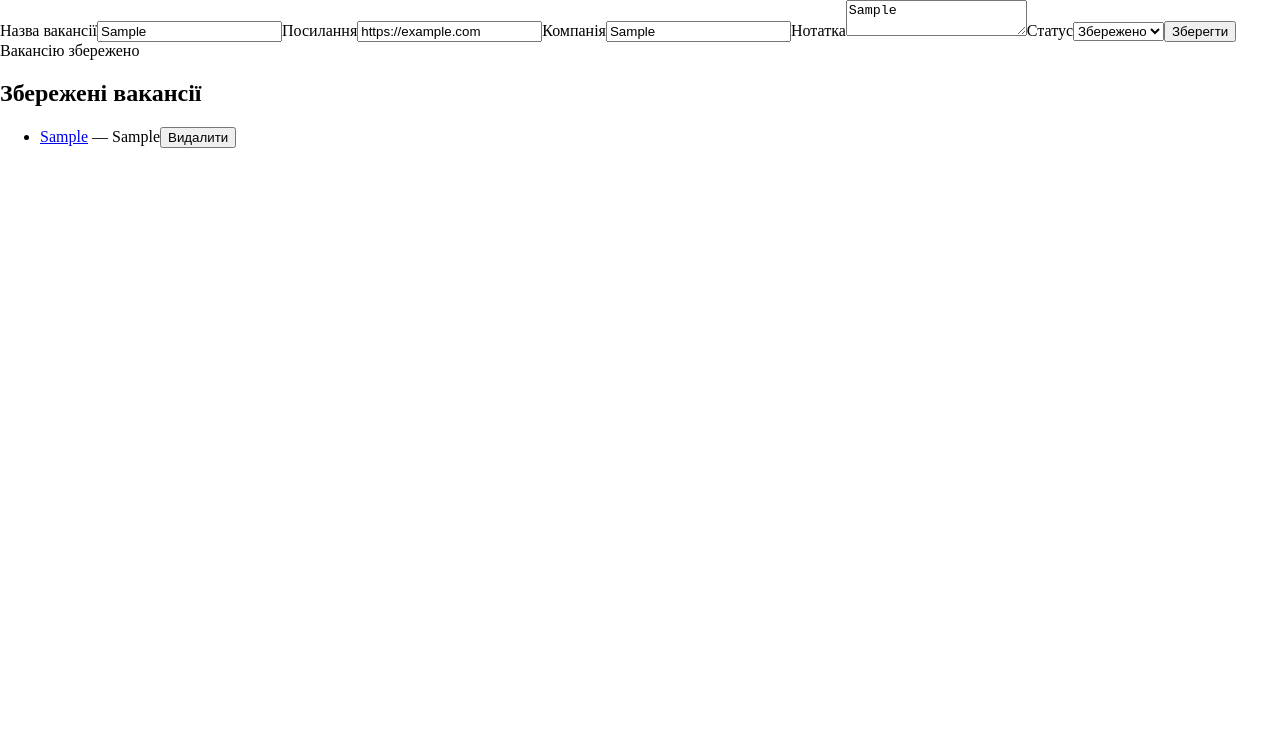
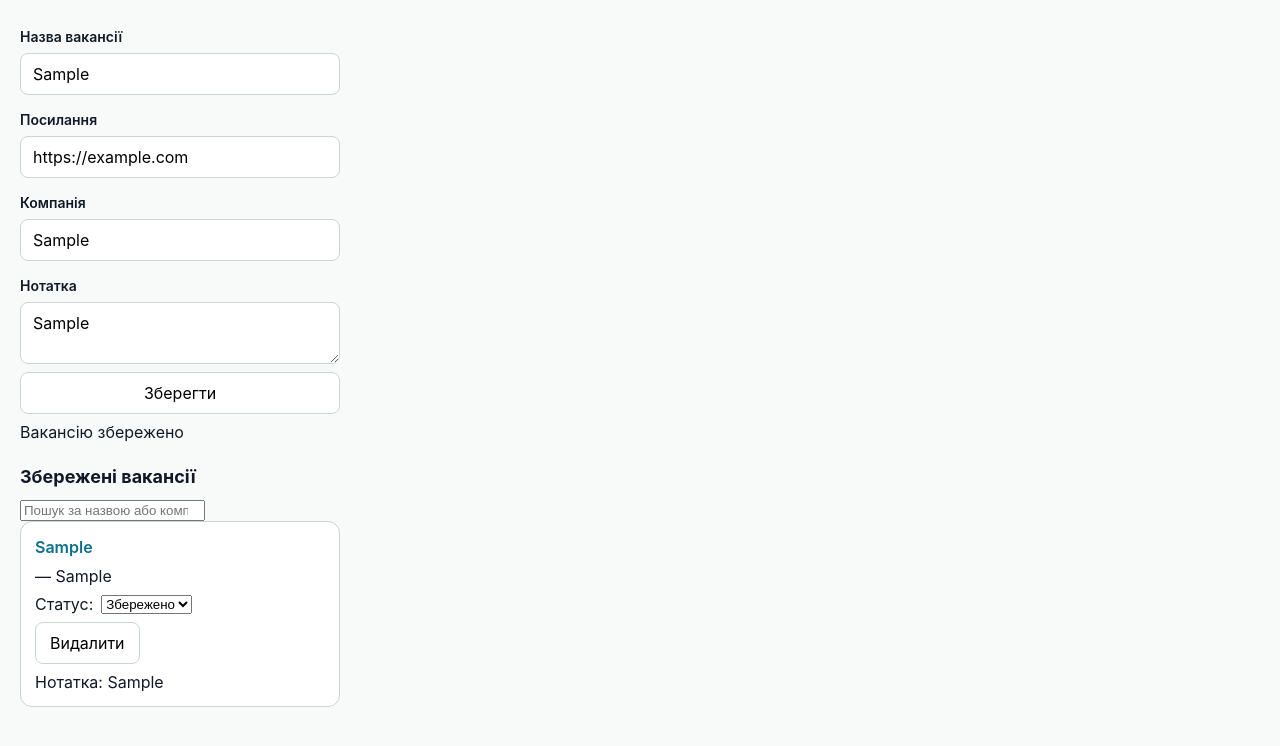
Before and after one commit to TetianaShch/job-tracker, a React (Vite) app: page / in a window 1280 px wide. Both pictures are taken after typing "Sample", "https://example.com", "Sample", "Sample" into the empty fields and a click on the button "Зберегти". Shown: the top 746 px of the page. Built offline with nearby package versions, Linux system fonts and the light colour scheme; no server answers.

Commit message:
Add vacancy status updates, search, and popup styles

```diff
--- /dev/null
+++ b/src/App.css
@@ -0,0 +1,79 @@
+form {
+  display: grid;
+  gap: 8px;
+}
+
+form label {
+  margin-top: 8px;
+  font-size: 14px;
+  font-weight: 600;
+}
+
+form input,
+form textarea,
+form select {
+  width: 100%;
+  padding: 10px 12px;
+  border: 1px solid #cbd5d1;
+  border-radius: 8px;
+  background: #fff;
+  font: inherit;
+}
+
+form button,
+section li button {
+  appearance: none;
+  border: 1px solid #cbd5d1;
+  background: #fff;
+  padding: 10px 14px;
+  border-radius: 8px;
+  font: inherit;
+  cursor: pointer;
+}
+
+section {
+  margin-top: 24px;
+}
+
+section h2 {
+  margin: 0 0 12px;
+  font-size: 18px;
+}
+
+section ul {
+  display: grid;
+  gap: 12px;
+  margin: 0;
+  padding: 0;
+  list-style: none;
+}
+
+section li {
+  display: flex;
+  flex-direction: column;
+  align-items: flex-start;
+  gap: 8px;
+
+  padding: 14px;
+  border: 1px solid #cbd5d1;
+  border-radius: 12px;
+  background: #fff;
+}
+
+section li a {
+  color: #0b718c;
+  font-weight: 600;
+  line-height: 1.4;
+  text-decoration: none;
+  overflow-wrap: anywhere;
+}
+
+section li a:hover {
+  text-decoration: underline;
+}
+
+.statusRow {
+  display: flex;
+  align-items: center;
+  gap: 8px;
+}
--- a/src/App.tsx
+++ b/src/App.tsx
@@ -1,15 +1,29 @@
 import { useEffect, useState } from "react";
 import type { Vacancy, VacancyStatus } from "./types/vacancy";
-import { getVacancies, saveVacancy, deleteVacancy } from "./services/vacancies";
+
+import {
+  getVacancies,
+  saveVacancy,
+  deleteVacancy,
+  updateVacancyStatus,
+} from "./services/vacancies";
+import "./App.css";
+
+const statusLabels: Record<VacancyStatus, string> = {
+  Saved: "Збережено",
+  Applied: "Подано",
+  Interview: "Інтерв’ю",
+  Rejected: "Відхилено",
+};
 
 function App() {
   const [title, setTitle] = useState("");
   const [url, setUrl] = useState("");
   const [company, setCompany] = useState("");
   const [note, setNote] = useState("");
-  const [status, setStatus] = useState<VacancyStatus>("Saved");
   const [message, setMessage] = useState("");
   const [vacancies, setVacancies] = useState<Vacancy[]>([]);
+  const [search, setSearch] = useState("");
 
   useEffect(() => {
     getVacancies().then(setVacancies);
@@ -30,7 +44,7 @@ function App() {
       company: company.trim(),
       url: url.trim(),
       note: note.trim(),
-      status,
+      status: "Saved",
       createdAt: new Date().toISOString(),
     };
 
@@ -47,6 +61,22 @@ function App() {
     await deleteVacancy(id);
     setVacancies((current) => current.filter((item) => item.id !== id));
   }
+
+  async function handleStatusChange(id: string, status: VacancyStatus) {
+    await updateVacancyStatus(id, status);
+    setVacancies((current) =>
+      current.map((item) => (item.id === id ? { ...item, status } : item)),
+    );
+  }
+
+  const filteredVacancies = vacancies.filter((item) => {
+    const query = search.trim().toLowerCase();
+
+    return (
+      item.title.toLowerCase().includes(query) ||
+      item.company.toLowerCase().includes(query)
+    );
+  });
 
   return (
     <>
@@ -80,35 +110,52 @@ function App() {
           value={note}
           onChange={(event) => setNote(event.target.value)}
         />
-        <label htmlFor="status">Статус</label>
-        <select
-          id="status"
-          value={status}
-          onChange={(event) => setStatus(event.target.value as VacancyStatus)}
-        >
-          <option value="Saved">Збережено</option>
-          <option value="Applied">Подано</option>
-          <option value="Rejected">Відхилено</option>
-          <option value="Interview">Інтерв'ю</option>
-        </select>
         <button type="submit">Зберегти</button>
         {message && <p role="status">{message}</p>}
       </form>
       <section>
         <h2>Збережені вакансії</h2>
+        <input
+          type="search"
+          placeholder="Пошук за назвою або компанією"
+          value={search}
+          onChange={(event) => setSearch(event.target.value)}
+          aria-label="Пошук вакансій"
+        />
         {vacancies.length === 0 ? (
           <p>Поки немає збережених вакансій.</p>
+        ) : filteredVacancies.length === 0 ? (
+          <p>За цим запитом вакансій немає.</p>
         ) : (
           <ul>
-            {vacancies.map((item) => (
+            {filteredVacancies.map((item) => (
               <li key={item.id}>
                 <a href={item.url} target="_blank" rel="noopener noreferrer">
                   {item.title}
                 </a>
                 {item.company && <span> — {item.company}</span>}
+                <div className="statusRow">
+                  <label htmlFor={`status-${item.id}`}>Статус: </label>
+                  <select
+                    id={`status-${item.id}`}
+                    value={item.status}
+                    onChange={(event) =>
+                      handleStatusChange(
+                        item.id,
+                        event.target.value as VacancyStatus,
+                      )
+                    }
+                  >
+                    <option value="Saved">{statusLabels.Saved}</option>
+                    <option value="Applied">{statusLabels.Applied}</option>
+                    <option value="Interview">{statusLabels.Interview}</option>
+                    <option value="Rejected">{statusLabels.Rejected}</option>
+                  </select>
+                </div>
                 <button type="button" onClick={() => handleDelete(item.id)}>
                   Видалити
                 </button>
+                {item.note && <p>Нотатка: {item.note}</p>}
               </li>
             ))}
           </ul>
--- a/src/index.css
+++ b/src/index.css
@@ -3,8 +3,17 @@
   --text-h: #111827;
 }
 
+* {
+  box-sizing: border-box;
+}
+
 body {
   margin: 0;
+  width: 360px;
+  padding: 20px;
+  font-family: var(--heading);
+  color: var(--text-h);
+  background: #f7faf9;
 }
 
 p {
--- a/src/services/vacancies.ts
+++ b/src/services/vacancies.ts
@@ -1,4 +1,4 @@
-import type { Vacancy } from "../types/vacancy";
+import type { Vacancy, VacancyStatus } from "../types/vacancy";
 
 export async function getVacancies(): Promise<Vacancy[]> {
     const result = await chrome.storage.local.get("vacancies");
@@ -25,3 +25,16 @@ export async function deleteVacancy(id: string): Promise<void> {
         vacancies: vacancies.filter((item) => item.id !== id),
     });
 }
+
+export async function updateVacancyStatus(
+    id: string,
+    status: VacancyStatus
+): Promise<void> {
+    const vacancies = await getVacancies();
+
+    await chrome.storage.local.set({
+        vacancies: vacancies.map((item) =>
+            item.id === id ? { ...item, status } : item
+        ),
+    });
+}
```
